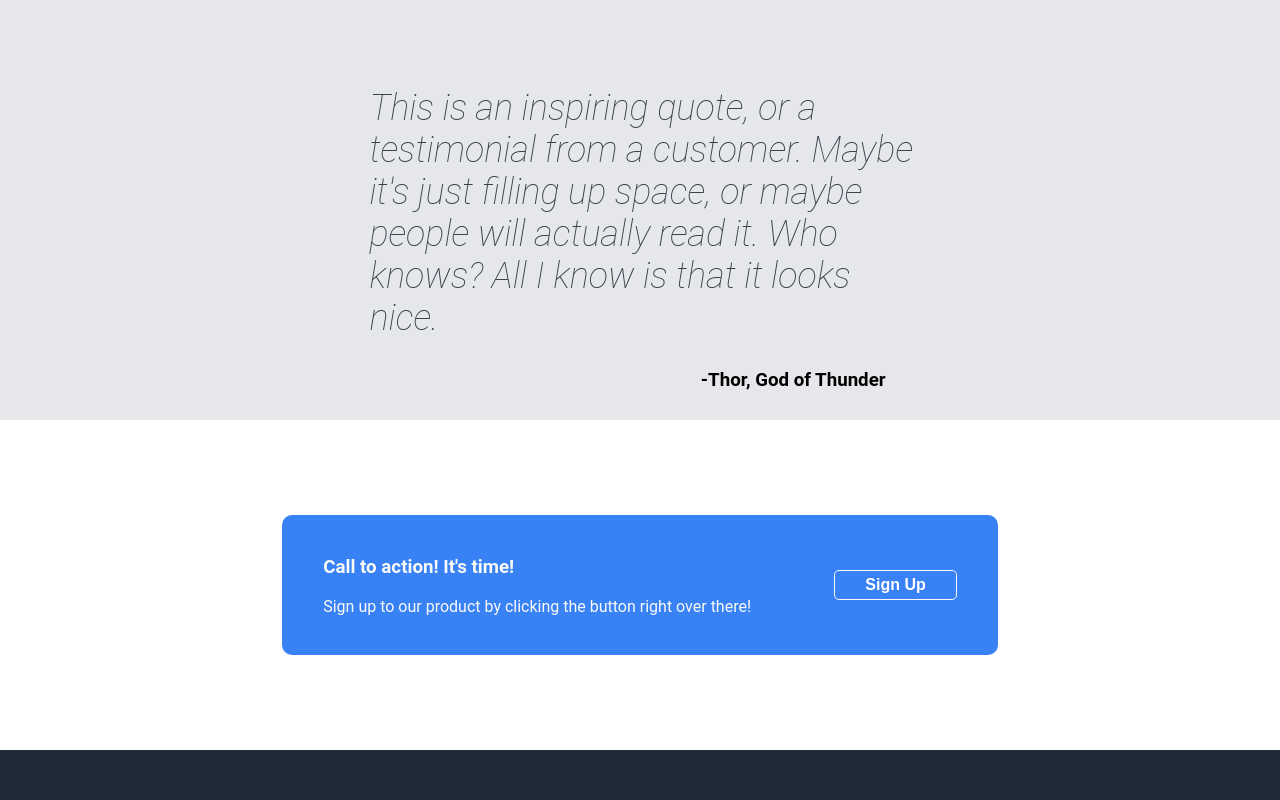
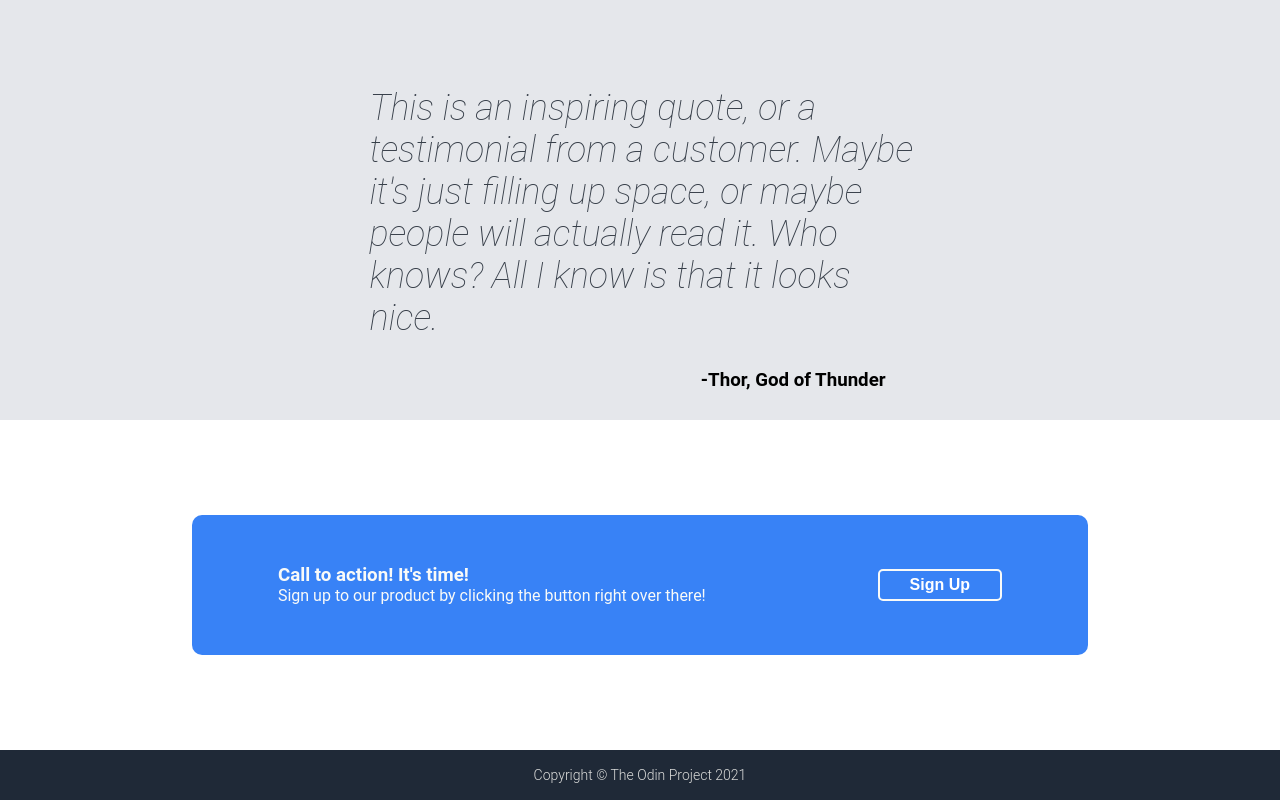
Before and after one commit to NGalletly/Project-Landing-Page, a plain HTML site: page index.html in a window 1280 px wide. Shown: the part 1017-1817 px from the top of the page. Drawn offline with Linux system fonts and the light colour scheme.

Commit message:
Completed version1

```diff
--- a/index.html
+++ b/index.html
@@ -24,8 +24,8 @@
           <div class="section1-left">
             <div class="hero">This website is awesome</div>
             <p>
-              This Hero has subtext which goes here Lorem ipsum dolor, sit amet
-              consectetur adipisicing elit.
+              This website has some subtext that goes here under the main title.
+              Its a smaller font and the color is lower contrast.
             </p>
             <button>Sign Up</button>
           </div>
@@ -34,7 +34,7 @@
           </div>
         </div>
         <div class="section2">
-          <h1>Some Random Text</h1>
+          <h1>Some random information</h1>
           <div class="section2-container">
             <div class="card">
               <img src="monalisa.png" alt="" />
@@ -84,7 +84,9 @@
         </div>
       </div>
 
-      <div class="footer"></div>
+      <div class="footer">
+        <h3>Copyright © The Odin Project 2021</h3>
+      </div>
     </div>
   </body>
 </html>
--- a/styles.css
+++ b/styles.css
@@ -58,12 +58,14 @@ ul {
   font-size: 18px;
   color: #e5e7eb;
   filter: contrast(75%);
-  padding: 0 90px 0 0;
+  max-width: 60%;
+  margin: 0 0 10px 0;
 }
 
 .hero {
   font-size: 48px;
   font-weight: 900;
+  max-width: 70%;
 }
 
 button {
@@ -73,7 +75,6 @@ button {
   padding: 5px 30px;
   border: none;
   font-weight: 700;
-  border: 1px solid #f9faf8;
 }
 
 .section1-right {
@@ -169,15 +170,33 @@ button {
   display: flex;
   justify-content: space-around;
   align-items: center;
-  width: 80%;
+  width: 100%;
   height: 140px;
 }
 
-.section4-left > h3 p {
+.section4-left > h3 {
   margin: 0;
   padding: 0;
 }
 
+.section4-left > p {
+  padding: 0;
+  margin: 0;
+}
+
 .section4-right button {
   font-size: 16px;
+  border: 2px solid #f9faf8;
 }
+
+.footer {
+  display: flex;
+  justify-content: center;
+  align-items: center;
+}
+
+.footer h3 {
+  font-size: 14px;
+  font-weight: 300;
+  filter: contrast(75%);
+}
```
